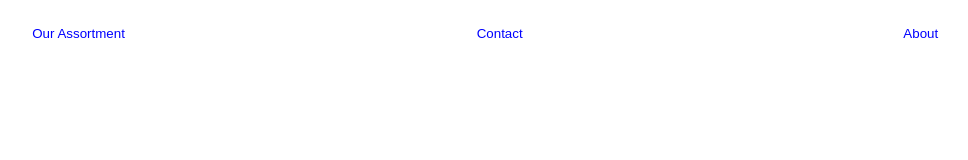
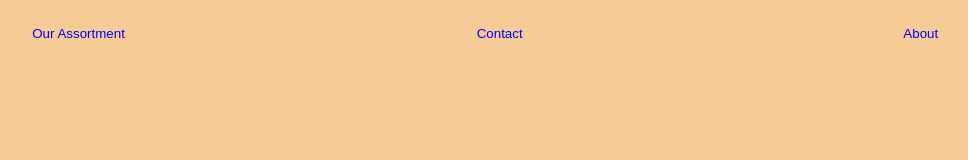
Before and after one commit to NikitaMokhonko/Tartes-Co, a plain HTML site: page index.html in a window 1280 px wide. Shown: the whole page, without its empty margins (138-1106 px from the left). Drawn offline with Linux system fonts and the light colour scheme.

Commit message:
Added background color and changed button styling

```diff
--- a/style.css
+++ b/style.css
@@ -8,10 +8,15 @@ input {
     border: none;
     width: 33%;
     height: 50px;
+    border-radius: 6px;
 
 
 }
 input:hover{
     border: 1px solid blue;
     cursor: pointer;
+    background-color: white;
 }
+body{
+    background-color:rgb(246, 203, 150);
+}
```
